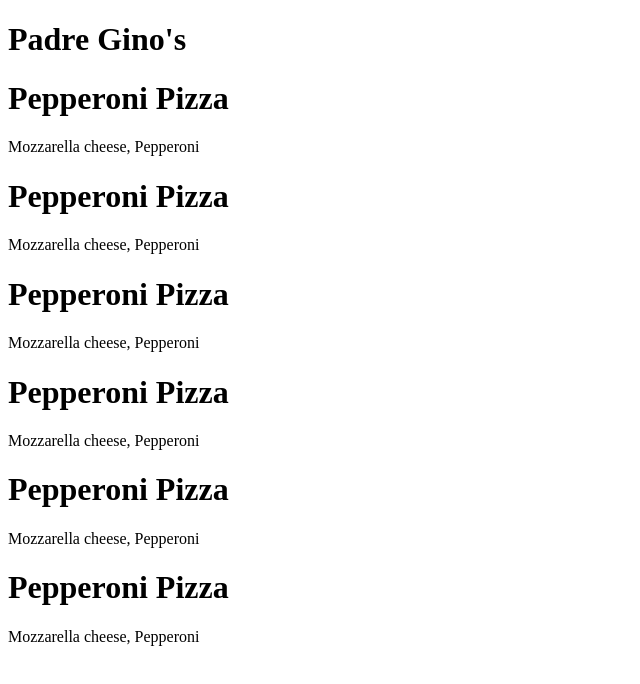
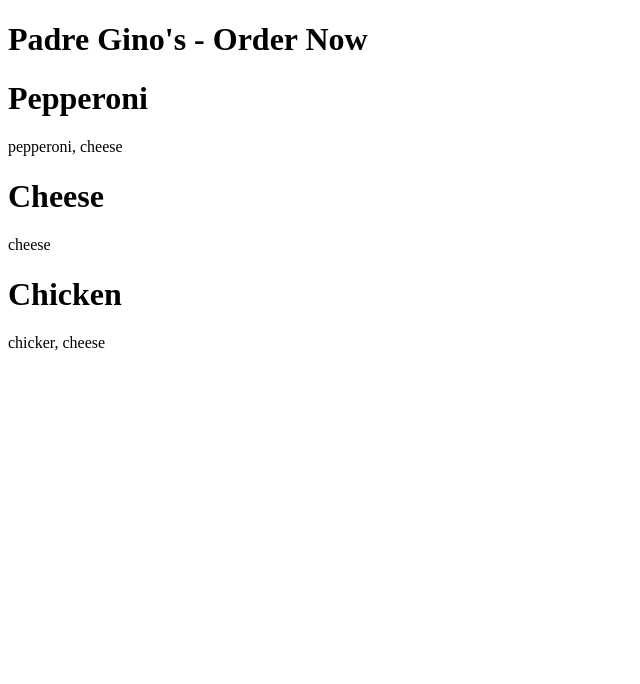
Before and after one commit to HenriqueAlgauer/frontEndMasters-react-v1, a React (Vite) app: page / in a window 1280 px wide. Shown: the top 684 px of the page, without its empty margins (0-640 px from the left). Built offline with nearby package versions, Linux system fonts and the light colour scheme.

Commit message:
alterado extensão do arquivo para .jsx

```diff
--- a/index.html
+++ b/index.html
@@ -9,7 +9,7 @@
 
 <body>
   <div id="root">not rendered</div>
-  <script type="module" src="./src/App.js"></script>
+  <script type="module" src="./src/App.jsx"></script>
 </body>
 
 </html>
--- a/src/App.js
+++ /dev/null
@@ -1,28 +0,0 @@
-
-import React from "react"
-import { createRoot } from "react-dom"
-
-const Pizza = () => {
-  return React.createElement("div", {}, [
-    React.createElement("h1", {}, "Pepperoni Pizza"),
-    React.createElement("p", {}, "Mozzarella cheese, Pepperoni"),
-  ])
-}
-
-const App = () => {
-  return React.createElement(
-    "div",
-    {}, [
-    React.createElement("h1", {}, "Padre Gino's"),
-    React.createElement(Pizza),
-    React.createElement(Pizza),
-    React.createElement(Pizza),
-    React.createElement(Pizza),
-    React.createElement(Pizza),
-    React.createElement(Pizza),
-  ])
-}
-
-const container = document.getElementById("root")
-const root = createRoot(container)
-root.render(React.createElement(App))
--- /dev/null
+++ b/src/App.jsx
@@ -0,0 +1,17 @@
+import { createRoot } from "react-dom"
+import Pizza from "./Pizza"
+
+const App = () => {
+  return (
+    <div>
+      <h1>Padre Gino's - Order Now</h1>
+      <Pizza name="Pepperoni" description="pepperoni, cheese" />
+      <Pizza name="Cheese" description="cheese" />
+      <Pizza name="Chicken" description="chicker, cheese" />
+    </div>
+  )
+}
+
+const container = document.getElementById("root")
+const root = createRoot(container)
+root.render(<App />)
```
